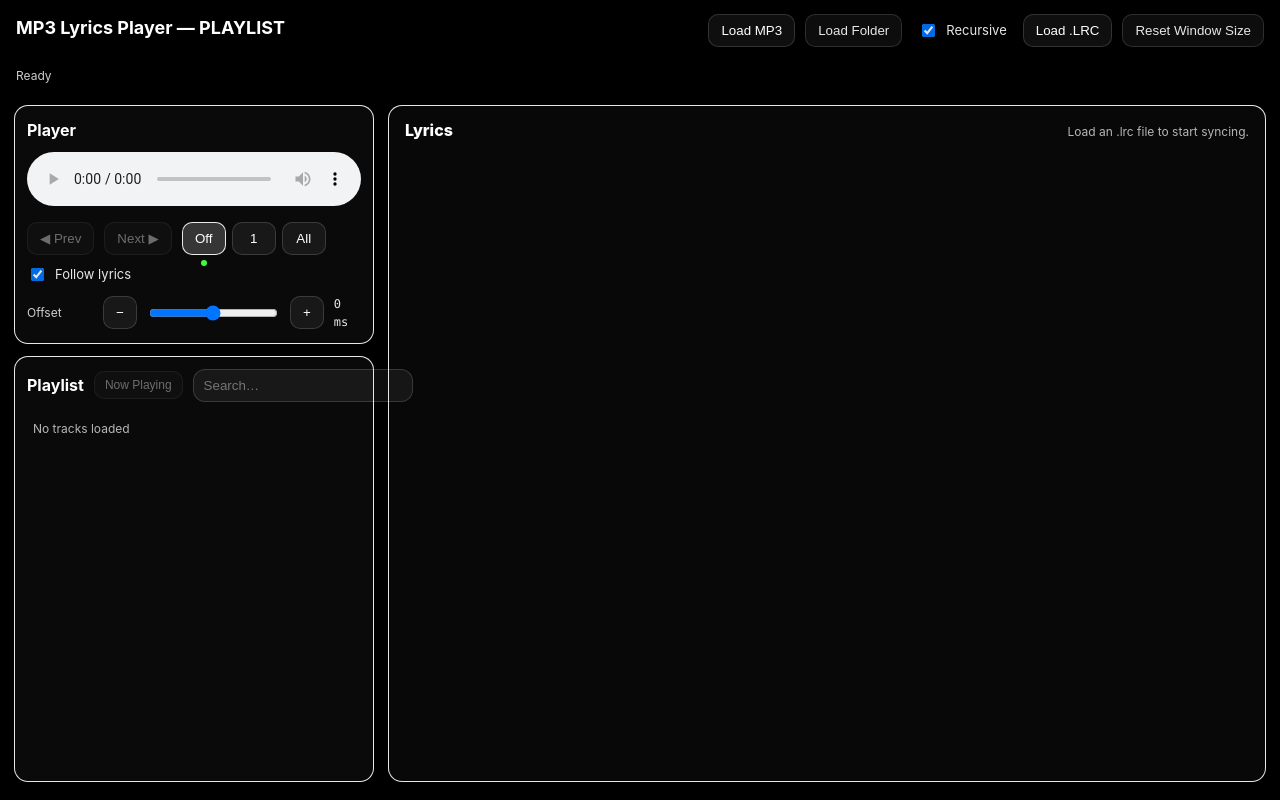
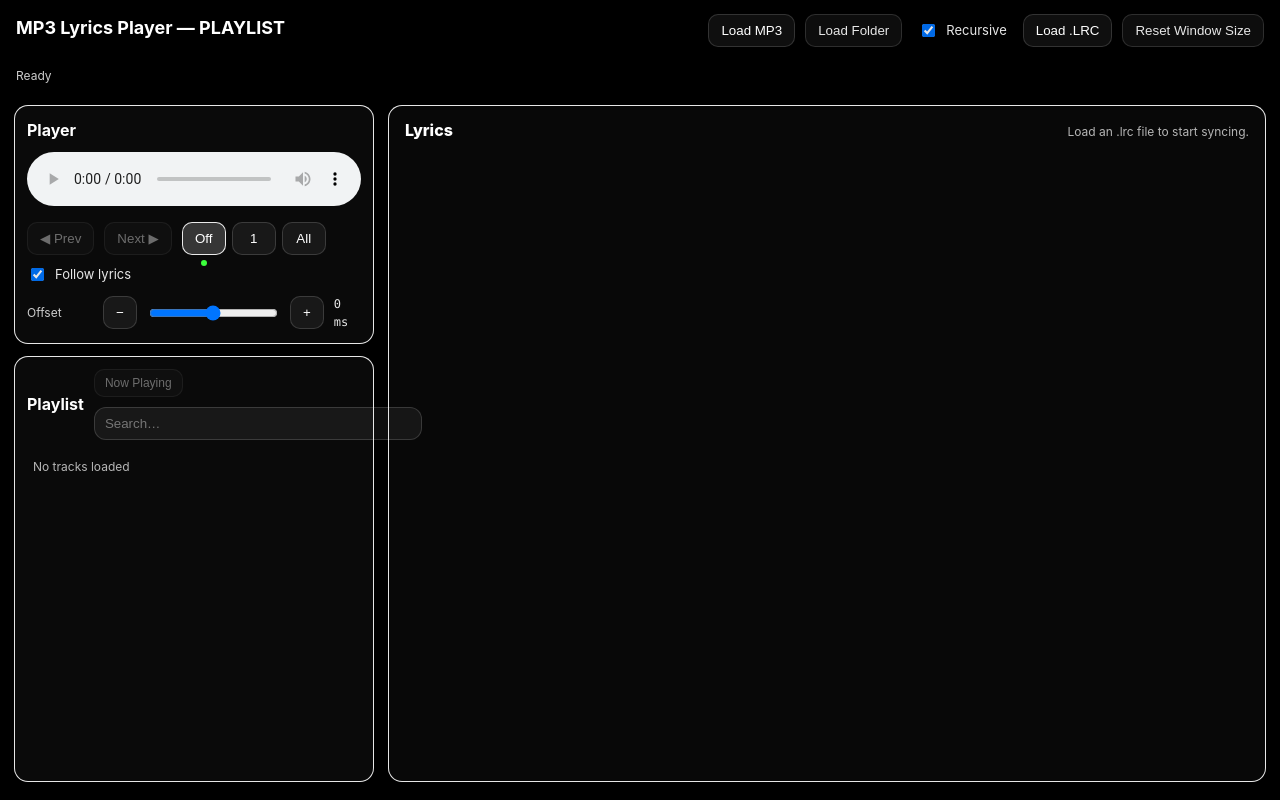
Before and after one commit to evilduck1/LyricFlow, a React (Vite) app: page / in a window 1280 px wide. Built offline with nearby package versions, Linux system fonts and the light colour scheme.

Commit message:
release: v2.3.0

```diff
--- a/package.json
+++ b/package.json
@@ -1,7 +1,7 @@
 {
   "name": "mp3-player-with-scrolling-lyrics",
   "private": true,
-  "version": "2.2.25",
+  "version": "2.3.0",
   "type": "module",
   "scripts": {
     "dev": "vite",
--- a/src-tauri/tauri.conf.json
+++ b/src-tauri/tauri.conf.json
@@ -1,7 +1,7 @@
 {
   "$schema": "../node_modules/@tauri-apps/cli/config.schema.json",
   "productName": "LyricFlow",
-  "version": "2.2.25",
+  "version": "2.3.0",
   "identifier": "com.seanengland.lyricflow",
   "build": {
     "frontendDist": "../dist",
--- a/src/App.css
+++ b/src/App.css
@@ -535,3 +535,25 @@ button.playlistItem.active {
 .platform-windows .playlistTools {
   max-width: calc(100% - 14px);
 }
+
+/* --- Playlist header: stack search on its own full-width row --- */
+
+/* Allow header tools to wrap onto a second line */
+.playlistTools {
+  flex-wrap: wrap;
+  width: 100%;
+}
+
+/* Keep Now Playing on the first row */
+.playlistNowPlayingBtn {
+  order: 1;
+}
+
+/* Search sits underneath, full width */
+.playlistSearch {
+  order: 2;
+  flex: 1 0 100%;
+  width: 100%;
+  max-width: none;
+  margin-right: 0;
+}
```
Also changed, not shown: 1 other file (tests, documents, lock files or other folders).
